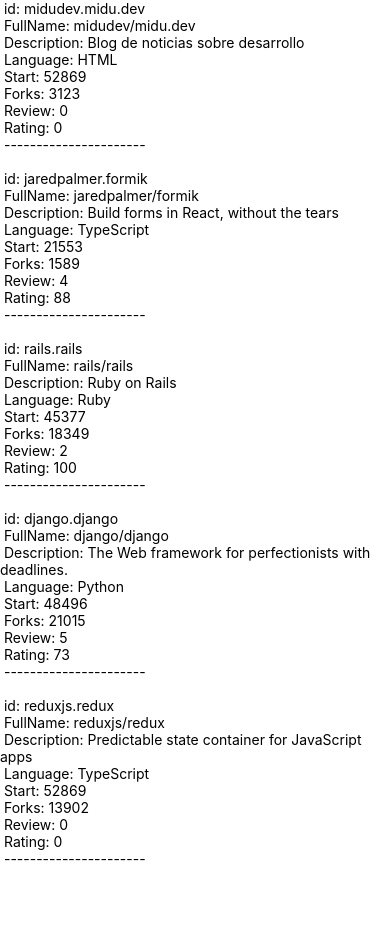
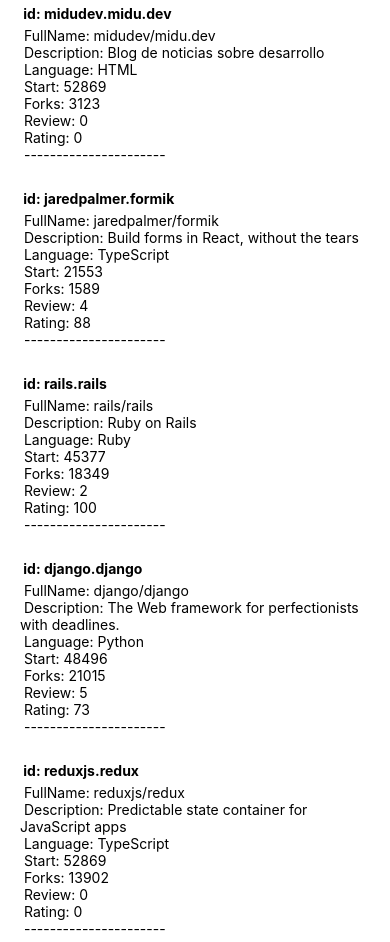
Before and after one commit to alejandrozeb/React-Native-2, a React Native app: screen / in a window 390 px wide. Before the commit the page ends 867 px from the top, so only its background shows below. Built offline with nearby package versions, Linux system fonts and the light colour scheme.

Commit message:
add repository item component

```diff
--- a/package.json
+++ b/package.json
@@ -31,6 +31,9 @@
   "private": true,
   "eslintConfig": {
     "parser": "@babel/eslint-parser",
-    "extends": ["standard", "standard-jsx", "standard-react"]
+    "extends": ["standard", "standard-jsx", "standard-react"],
+    "rules": {
+      "react/prop-types": "off"
+    }
   }
 }
--- /dev/null
+++ b/src/components/RepositoryItem.jsx
@@ -0,0 +1,26 @@
+import React from "react";
+import { View, Text } from "react-native";
+
+const RepositoryItem = (props) => {
+  return (
+    <View
+      key={props.id}
+      style={{ padding: 20, paddingBottom: 5, paddingTop: 5 }}
+    >
+      <Text style={{ fontWeight: "bold", marginBottom: 5 }}>
+        {" "}
+        id: {props.id}
+      </Text>
+      <Text> FullName: {props.fullName}</Text>
+      <Text> Description: {props.description}</Text>
+      <Text> Language: {props.language}</Text>
+      <Text> Start: {props.stargazersCount}</Text>
+      <Text> Forks: {props.forksCount}</Text>
+      <Text> Review: {props.reviewCount}</Text>
+      <Text> Rating: {props.ratingAverage}</Text>
+      <Text> ---------------------- </Text>
+    </View>
+  );
+};
+
+export default RepositoryItem;
--- a/src/components/RepositoryList.jsx
+++ b/src/components/RepositoryList.jsx
@@ -1,25 +1,14 @@
 import React from "react";
 import { FlatList, View, Text } from "react-native";
 import repositories from "../data/repositories";
+import RepositoryItem from "./RepositoryItem";
 
 const RepositoryList = () => {
   return (
     <FlatList
       data={repositories}
       ItemSeparatorComponent={() => <Text> </Text>}
-      renderItem={({ item: repo }) => (
-        <View key={repo.id}>
-          <Text> id: {repo.id}</Text>
-          <Text> FullName: {repo.fullName}</Text>
-          <Text> Description: {repo.description}</Text>
-          <Text> Language: {repo.language}</Text>
-          <Text> Start: {repo.stargazersCount}</Text>
-          <Text> Forks: {repo.forksCount}</Text>
-          <Text> Review: {repo.reviewCount}</Text>
-          <Text> Rating: {repo.ratingAverage}</Text>
-          <Text> ---------------------- </Text>
-        </View>
-      )}
+      renderItem={({ item: repo }) => <RepositoryItem {...repo} />}
     />
   );
 };
```
